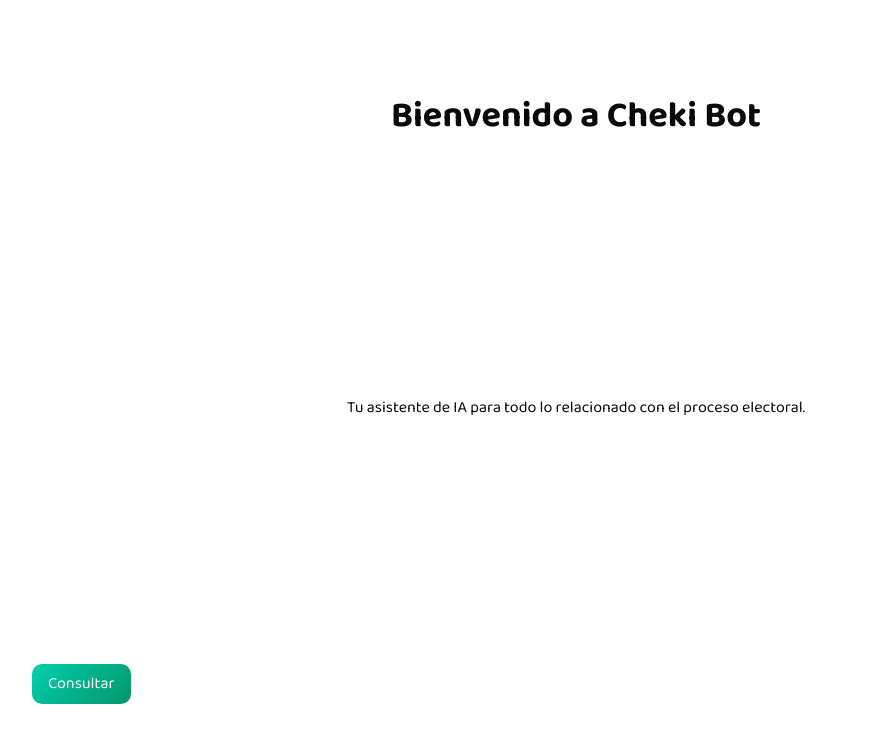
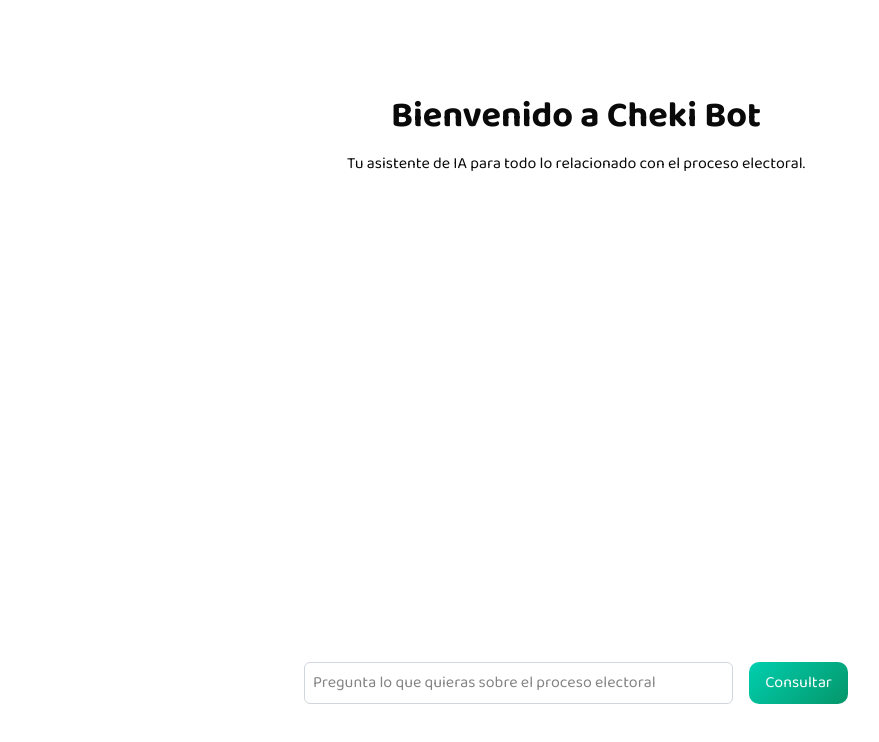
Before and after one commit to Cheki-bot/cheki-bot, a Next.js app: page / in a window 1280 px wide. Shown: the top 742 px of the page, without its empty margins (64-943 px from the left). Built offline with nearby package versions, Linux system fonts and the light colour scheme.

Commit message:
Add: input component finished

```diff
--- a/src/app/page.tsx
+++ b/src/app/page.tsx
@@ -1,13 +1,19 @@
-import { ButtonComponent } from "@/components";
+import { ButtonComponent, InputComponent } from "@/components";
 
 export default function Home() {
   return (
     <main className="flex min-h-screen flex-col items-center justify-between p-24">
-      <h1 className="text-4xl font-bold">Bienvenido a Cheki Bot</h1>
-      <p className="mt-4">
-        Tu asistente de IA para todo lo relacionado con el proceso electoral.
-      </p>
-      <div className="w-full">
+      <div className="flex flex-col items-center justify-between w-full max-w-5xl mb-8">
+        <h1 className="text-4xl font-bold">Bienvenido a Cheki Bot</h1>
+        <p className="mt-4">
+          Tu asistente de IA para todo lo relacionado con el proceso electoral.
+        </p>
+      </div>
+      <div className="w-1/2 flex gap-4">
+        <InputComponent
+          placeholder="Pregunta lo que quieras sobre el proceso electoral"
+          alt="Buscar"
+        />
         <ButtonComponent>Consultar</ButtonComponent>
       </div>
     </main>
--- a/src/components/index.ts
+++ b/src/components/index.ts
@@ -1 +1,2 @@
 export * from './button-component/ButtonComponent';
+export * from './input-component/InputComponent';
--- /dev/null
+++ b/src/components/input-component/InputComponent.tsx
@@ -0,0 +1,7 @@
+interface InputComponentProps {
+  placeholder?: string;
+  alt?: string;
+}
+export const InputComponent = ({ placeholder, alt }: InputComponentProps) => {
+  return <input placeholder={placeholder} alt={alt} className="border border-gray-300 p-2 rounded-md w-full" />;
+};
```
